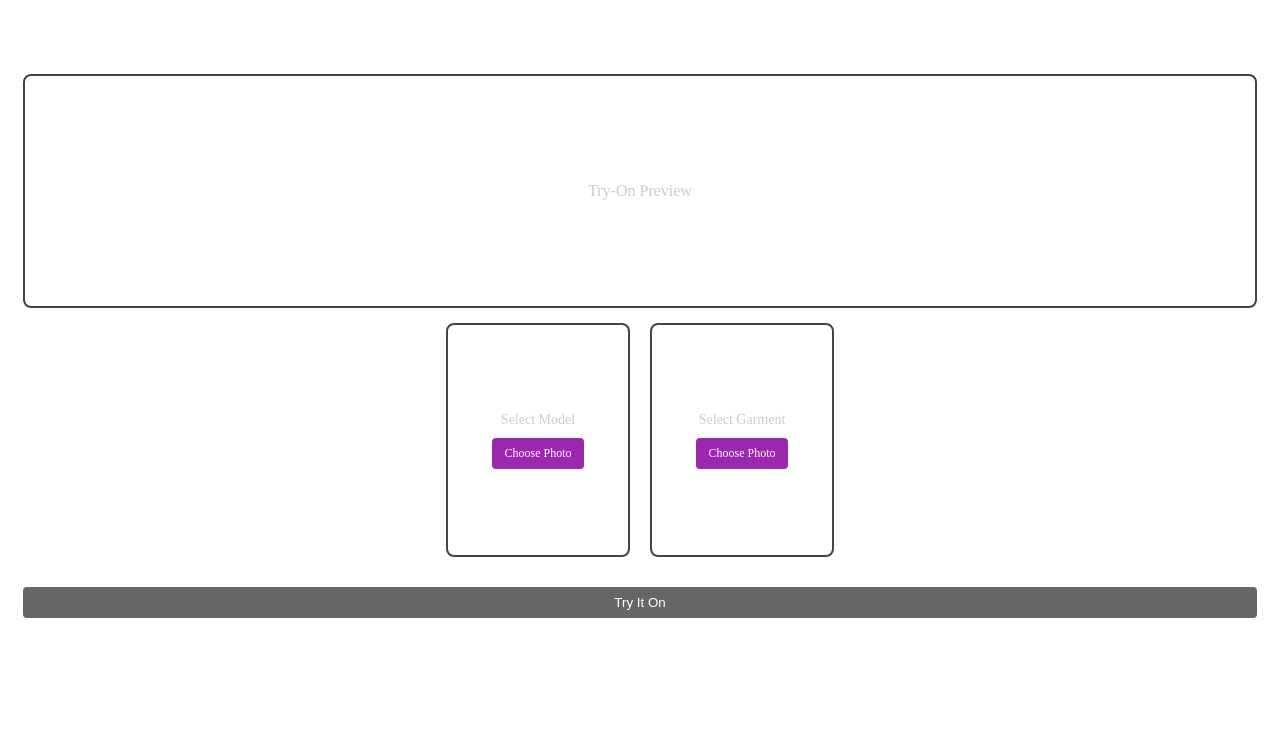
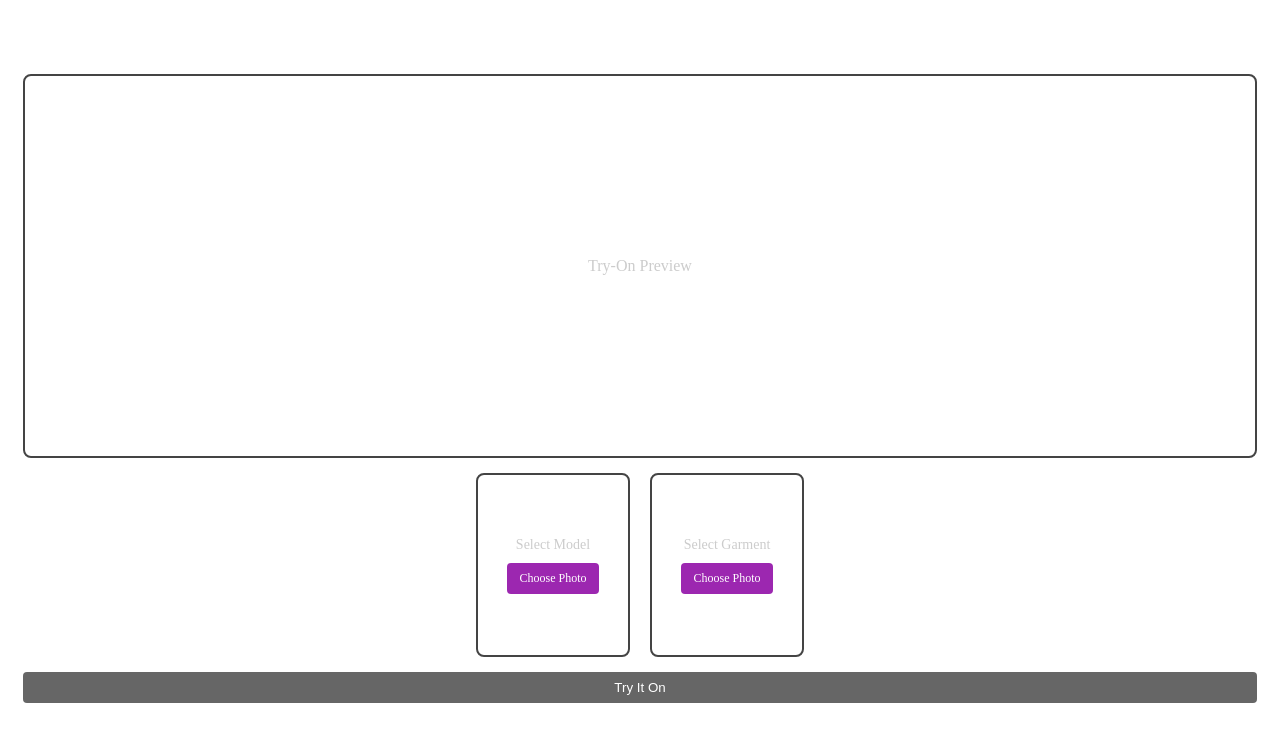
Before and after one commit to habeth99/VirtualTryOn, a React app: page / in a window 1280 px wide. Shown: the top 742 px of the page. Built offline with nearby package versions, Linux system fonts and the light colour scheme; the HTML template or start-up script is replaced by a standard one.

Commit message:
adjusting spacing

```diff
--- a/background.js
+++ b/background.js
@@ -37,7 +37,7 @@ chrome.action.onClicked.addListener(async (tab) => {
         top: 20px;
         right: 20px;
         width: 400px;
-        height: 650px;
+        height: 750px;
         border: none;
         border-radius: 8px;
         box-shadow: 0 2px 10px rgba(0,0,0,0.1);
--- a/popup.html
+++ b/popup.html
@@ -6,7 +6,7 @@
     <style>
         body {
             width: 400px;
-            height: 650px;
+            height: 750px;  /* Increased from 650px */
             margin: 0;
             padding: 0;
             background: #2C3333;  /* Charcoal color */
--- a/src/App.js
+++ b/src/App.js
@@ -125,7 +125,10 @@ const App = () => {
       padding: '15px',
       width: '100%',
       boxSizing: 'border-box',
-      position: 'relative'  // Added for close button positioning
+      position: 'relative',
+      height: '100%',  // Added to ensure full height usage
+      display: 'flex',  // Added flex display
+      flexDirection: 'column'  // Stack children vertically
     }}>
       {/* Close Button */}
       <button
@@ -159,7 +162,7 @@ const App = () => {
         borderRadius: '8px',
         padding: '15px',
         marginBottom: '15px',
-        height: '200px',
+        height: '350px',  // Increased from 300px
         display: 'flex',
         alignItems: 'center',
         justifyContent: 'center'
@@ -195,8 +198,8 @@ const App = () => {
           border: '2px solid #444',
           borderRadius: '8px',
           padding: '15px',
-          width: '150px',
-          height: '200px',
+          width: '120px',
+          height: '150px',  // Reduced from 200px
           display: 'flex',
           flexDirection: 'column',
           alignItems: 'center',
@@ -210,7 +213,7 @@ const App = () => {
                 alt="Model preview"
                 style={{
                   width: '100%',
-                  height: '150px',
+                  height: '100px',  // Reduced from 150px
                   objectFit: 'cover',
                   borderRadius: '4px',
                   marginBottom: '10px'
@@ -276,8 +279,8 @@ const App = () => {
           border: '2px solid #444',
           borderRadius: '8px',
           padding: '15px',
-          width: '150px',
-          height: '200px',
+          width: '120px',
+          height: '150px',  // Reduced from 200px
           display: 'flex',
           flexDirection: 'column',
           alignItems: 'center',
@@ -291,7 +294,7 @@ const App = () => {
                 alt="Garment preview"
                 style={{
                   width: '100%',
-                  height: '150px',
+                  height: '100px',  // Reduced from 150px
                   objectFit: 'cover',
                   borderRadius: '4px',
                   marginBottom: '10px'
@@ -362,7 +365,7 @@ const App = () => {
           border: 'none',
           borderRadius: '4px',
           cursor: modelImage && garmentImage ? 'pointer' : 'not-allowed',
-          marginTop: '15px',
+          marginTop: 'auto',  // Push button to bottom
           width: '100%'
         }}
         onClick={handleTryOn}
```
Also changed, not shown: 3 other files (tests, documents, lock files or other folders).
